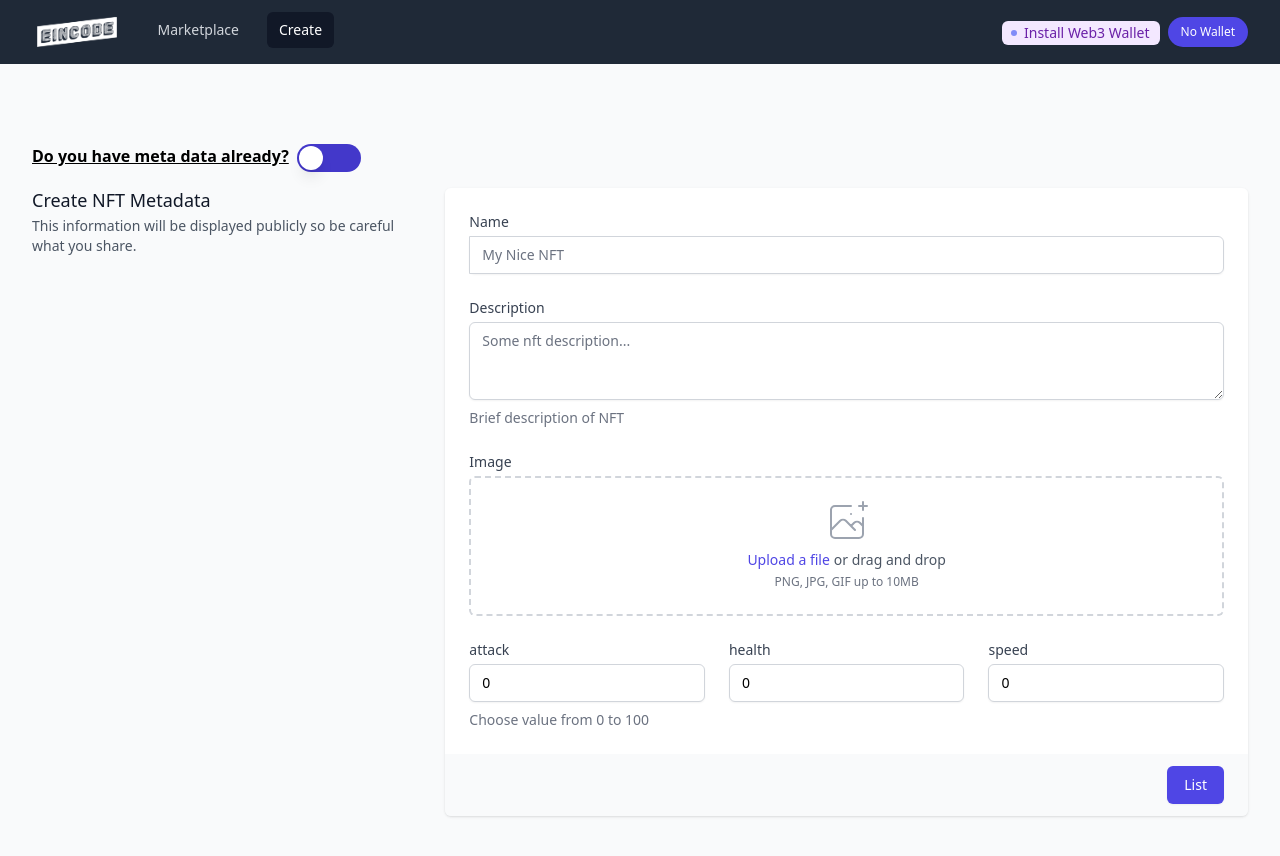
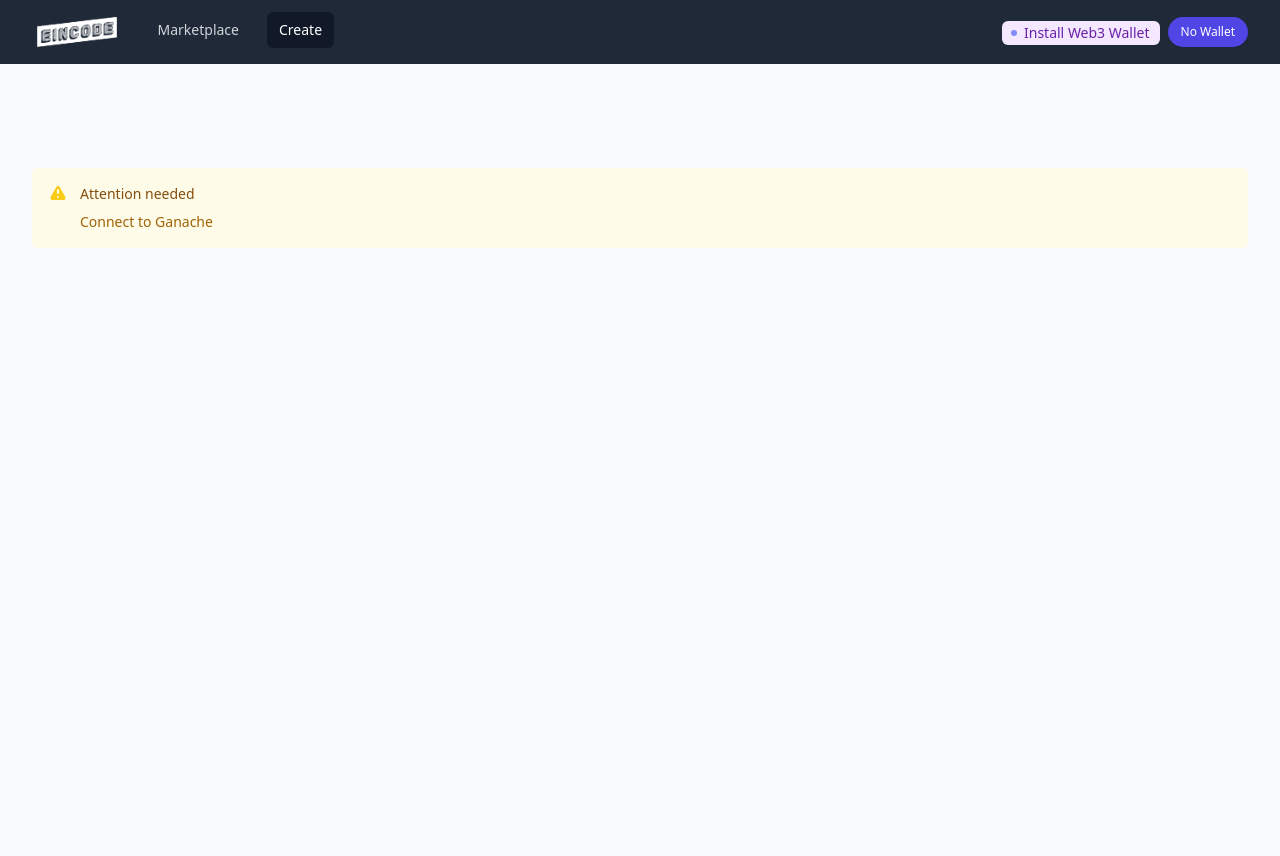
Before and after one commit to farhanreizha/nft-marketplace, a Next.js app: page /nft/create in a window 1280 px wide. Shown: the top 856 px of the page. Built offline with nearby package versions, Linux system fonts and the light colour scheme.

Commit message:
Display wrong network on create

```diff
--- a/pages/nft/create.tsx
+++ b/pages/nft/create.tsx
@@ -8,11 +8,14 @@ import axios from 'axios'
 import { useWeb3 } from '@providers/web3'
 import { ethers } from 'ethers'
 import { toast } from 'react-toastify'
+import { useNetwork } from '@hooks/web3'
+import {ExclamationIcon} from '@heroicons/react/solid'
 
 const ALLOWED_FIELDS = ["name", "description", "image", "attributes"]
 
 const NftCreate: NextPage = () => {
   const {ethereum, contract} = useWeb3()
+  const {network} = useNetwork()
   const [nftURI, setNftURI] = useState("")
   const [price, setPrice] = useState("")
   const [hasURI, setHasURI] = useState(false)
@@ -141,6 +144,29 @@ const NftCreate: NextPage = () => {
     } catch (e: any) {
       console.error(e.message);
     }
+  }
+
+  if (!network.isConnectedToNetwork) {
+    return (
+      <div className="rounded-md bg-yellow-50 p-4 mt-10">
+        <div className="flex">
+          <div className="flex-shrink-0">
+            <ExclamationIcon className="h-5 w-5 text-yellow-400" aria-hidden="true" />
+          </div>
+          <div className="ml-3">
+            <h3 className="text-sm font-medium text-yellow-800">Attention needed</h3>
+            <div className="mt-2 text-sm text-yellow-700">
+              <p>
+              { network.isLoading ?
+                "Loading..." :
+                `Connect to ${network.targetNetwork}`
+              }
+              </p>
+            </div>
+          </div>
+        </div>
+      </div>
+    )
   }
 
   return (
```
